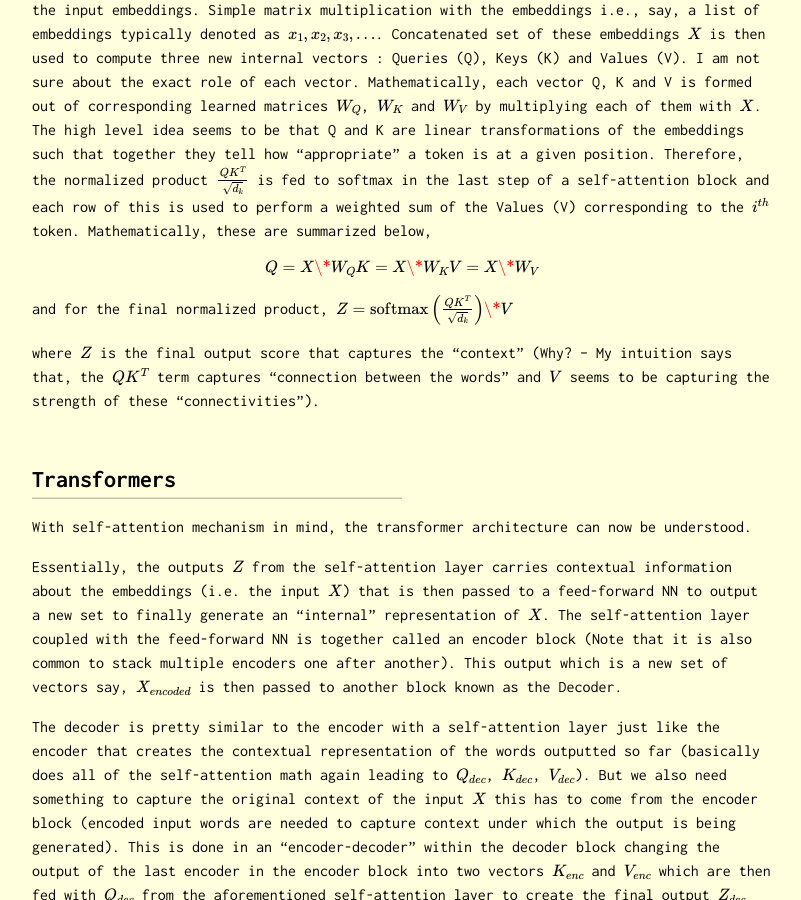
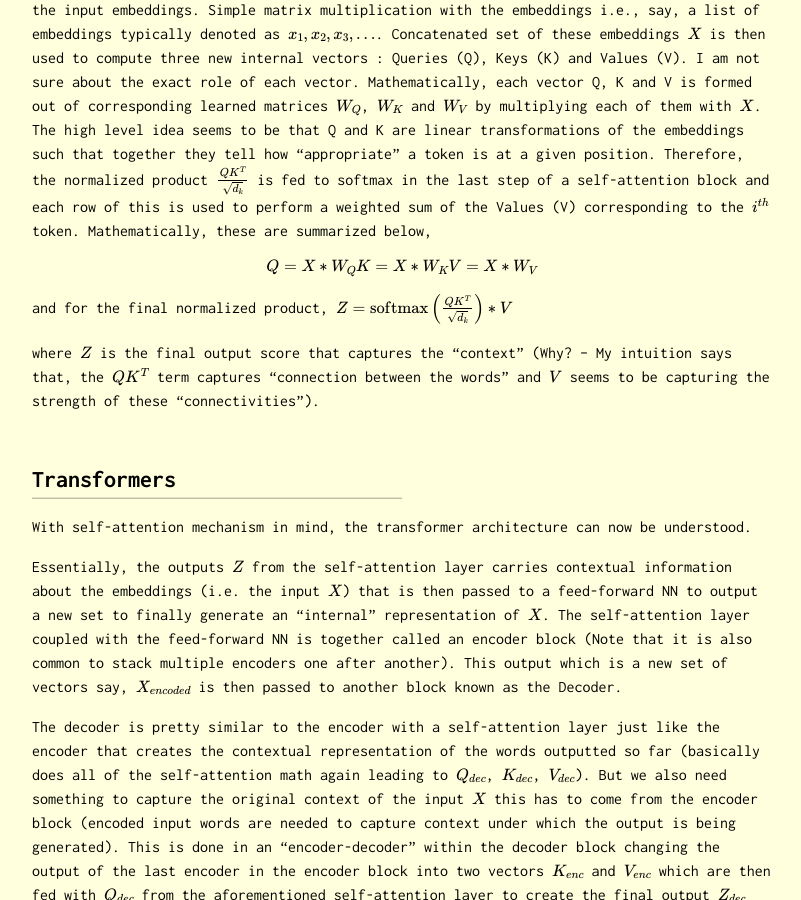
Before and after one commit to Oscuro-Phoenix/math-for-fun, a Jekyll site: the page built from _posts/2023-01-10-Problem-31.md, in a window 1280 px wide and 900 px high, scrolled down 1960 px. Shown: the whole window, without its empty margins (238-1039 px from the left). Built offline with Jekyll 4.4.1, drawn with Linux system fonts in a browser that asks for light colours; formulas are drawn with MathJax 3.

```diff
--- a/_posts/2023-01-10-Problem-31.md
+++ b/_posts/2023-01-10-Problem-31.md
@@ -36,14 +36,14 @@ Can we use feed forward NN? Evidently, a simple feed forward neural network cann
 The quest to build a building block led to some apparently intuitive ways to dealing with the input embeddings. Simple matrix multiplication with the embeddings i.e., say, a list of embeddings typically denoted as $$ x_1, x_2, x_3, \dots $$. Concatenated set of these embeddings $$X$$ is then used to compute three new internal vectors : Queries (Q), Keys (K) and Values (V). I am not sure about the exact role of each vector. Mathematically, each vector Q, K and V is formed out of corresponding learned matrices $$W_Q$$, $$W_K$$ and $$W_V$$ by multiplying each of them with $$X$$. The high level idea seems to be that Q and K are linear transformations of the embeddings such that together they tell how "appropriate" a token is at a given position. Therefore, the normalized product $$\frac{QK^T}{\sqrt{d_k}}$$ is fed to softmax in the last step of a self-attention block and each row of this is used to perform a weighted sum of the Values (V) corresponding to the $$i^{th}$$ token. Mathematically, these are summarized below,
 
 $$
-Q = X\*W_Q
-K = X\*W_K
-V = X\*W_V
+Q = X*W_Q \\
+K = X*W_K \\
+V = X*W_V
 $$
 
 and for the final normalized product,
 $$
-Z = \text{softmax}\left(\frac{QK^T}{\sqrt{d_k}}\right)\*V
+Z = \text{softmax}\left(\frac{QK^T}{\sqrt{d_k}}\right)*V
 $$
 
 where $$Z$$ is the final output score that captures the "context" (Why? -- My intuition says that, the $$QK^T$$ term captures "connection between the words" and $$V$$ seems to be capturing the strength of these "connectivities").
```
